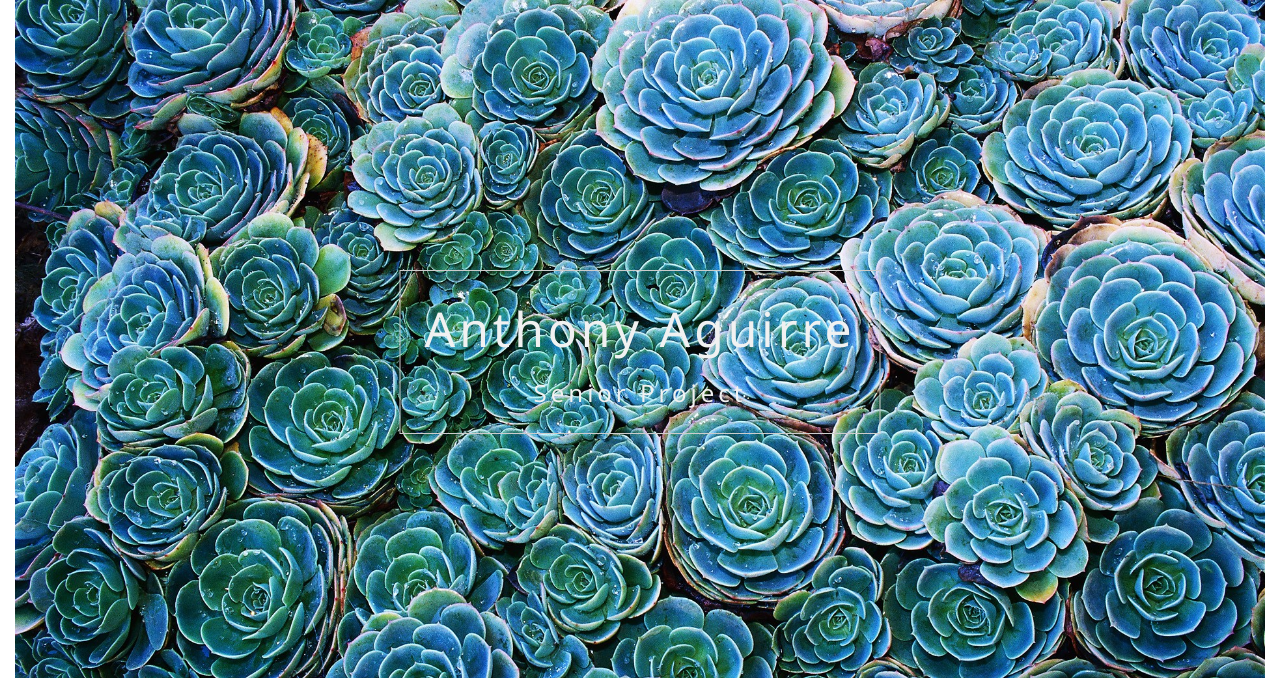
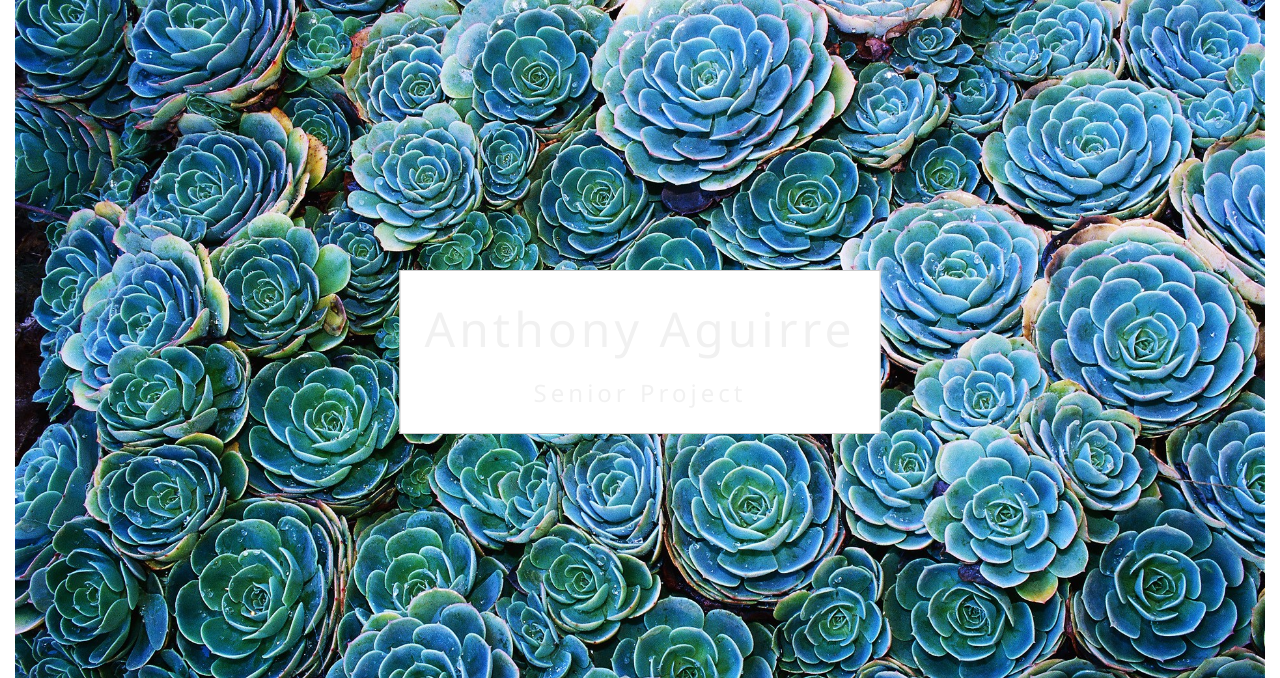
Before and after one commit to Altarios/Altarios.github.io, a plain HTML site: page my_website/senior_project.html in a window 1280 px wide. Shown: the top 678 px of the page. Drawn offline with nearby package versions, Linux system fonts and the light colour scheme.

Commit message:
Update senior_project.html

```diff
--- a/my_website/senior_project.html
+++ b/my_website/senior_project.html
@@ -9,7 +9,7 @@
 <!-- Header -->
 <header class="w3-display-container w3-content w3-center" style="max-width:1250px">
   <img class="w3-image" src="images/cactus wallpaper.jpg" alt="Me" width="1250" height="350">
-  <div class="w3-display-middle w3-padding-large w3-border w3-wide w3-text-light-grey w3-center">
+  <div style="background-color: white" class="w3-display-middle w3-padding-large w3-border w3-wide w3-text-light-grey w3-center">
     <h1 class="w3-hide-medium w3-hide-small w3-xxxlarge">Anthony Aguirre</h1>
     <h5 class="w3-hide-large" style="white-space:nowrap">Anthony Aguirre</h5>
     <h3 class="w3-hide-medium w3-hide-small">Senior Project</h3>
```
